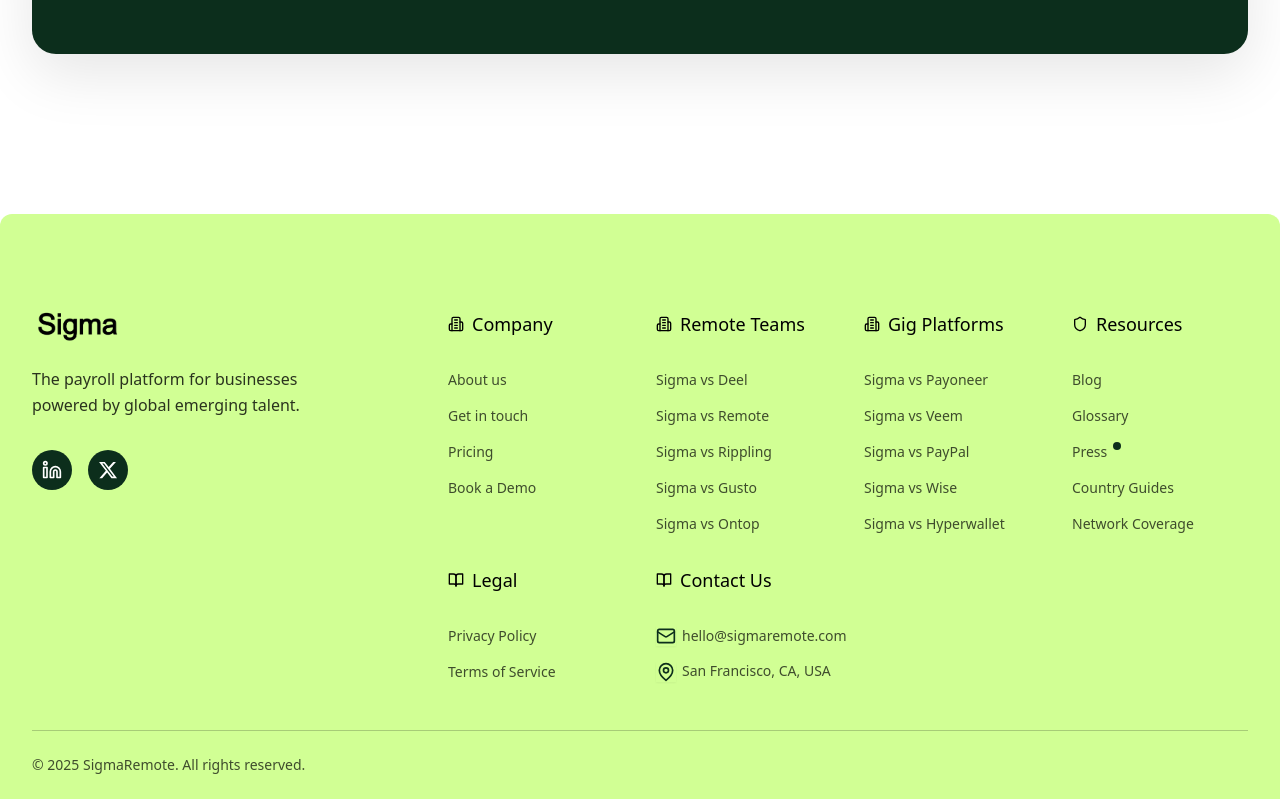
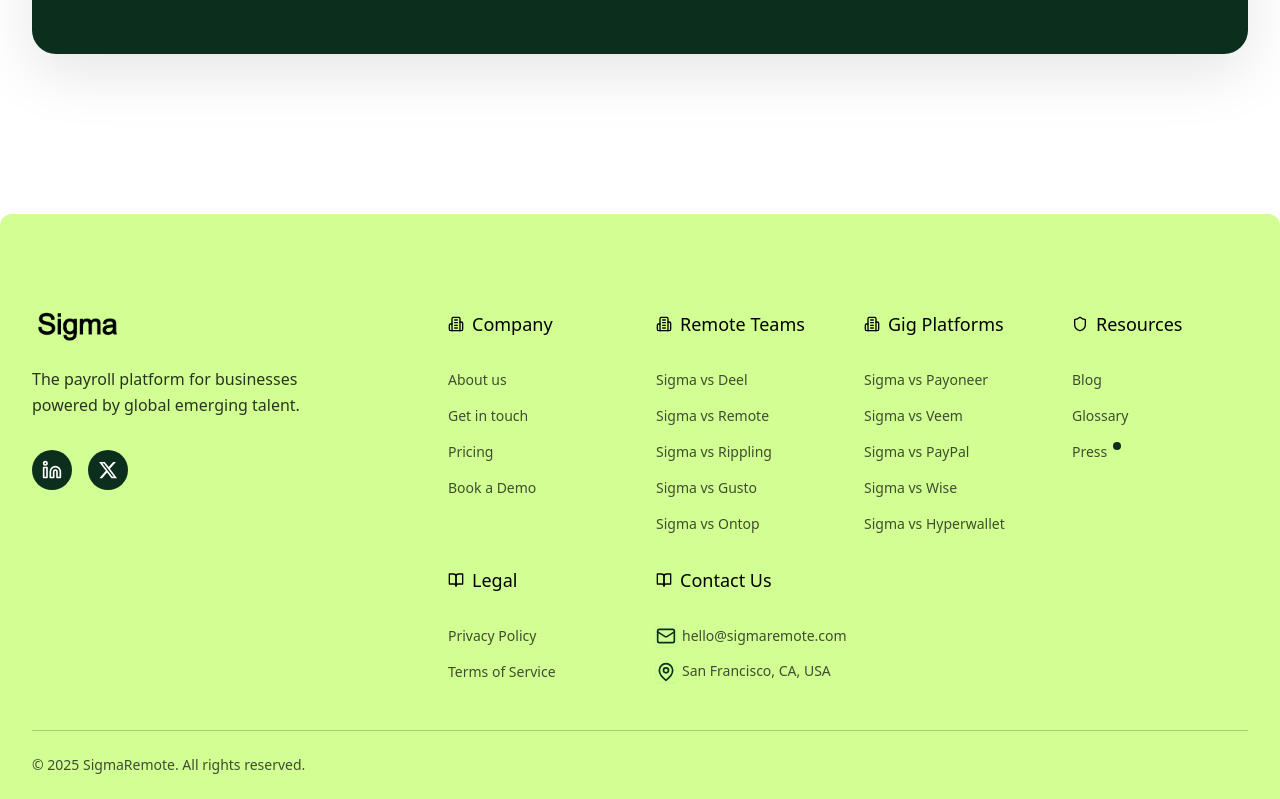
Before and after one commit to Sigmaremote/sigma-new-website-2, a Next.js app: page / in a window 1280 px wide. Shown: the part 7338-8137 px from the top of the page. Built offline with nearby package versions, Linux system fonts and the light colour scheme.

Commit message:
Hide Country Guides and Network Coverage from footer Resources section
- Comment out Country Guides and Network Coverage from footer Resources menu
- Keep Blog, Glossary, and Press visible
- Add comment indicating items are temporarily hidden

```diff
--- a/app/_components/footer/Footer.tsx
+++ b/app/_components/footer/Footer.tsx
@@ -65,8 +65,9 @@ const resourceLinks = [
   { text: 'Blog', href: routes.blog },
   { text: 'Glossary', href: '/glossary' },
   { text: 'Press', href: routes.press, hasIndicator: true },
-  { text: 'Country Guides', href: routes.countryGuides },
-  { text: 'Network Coverage', href: '/resources/network-coverage' },
+  // Temporarily hidden items - will be re-enabled when ready
+  // { text: 'Country Guides', href: routes.countryGuides },
+  // { text: 'Network Coverage', href: '/resources/network-coverage' },
 ];
 
 const legalLinks = [
```
